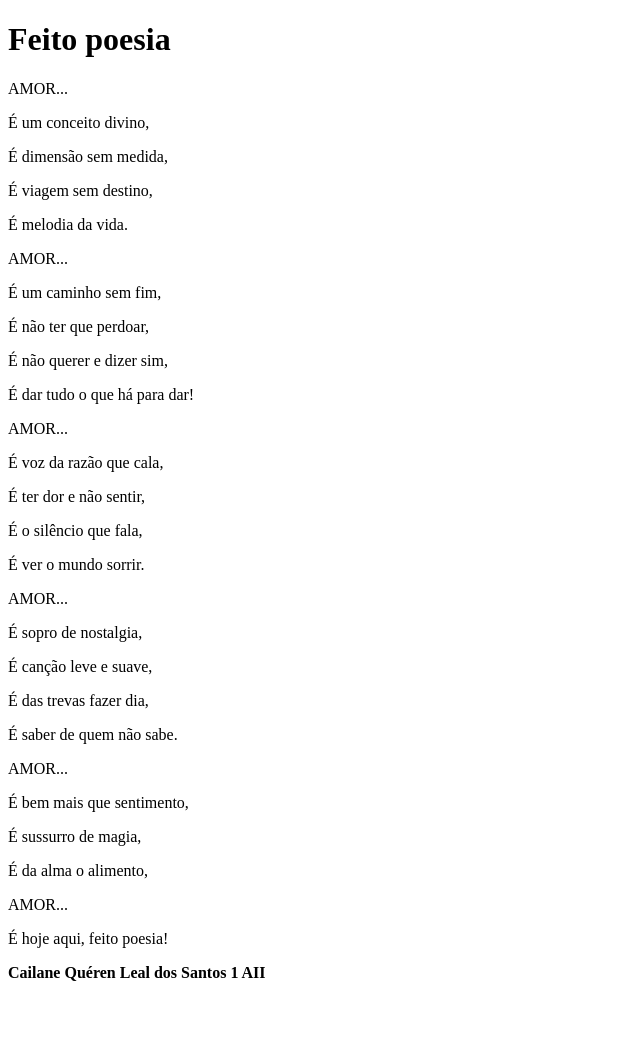
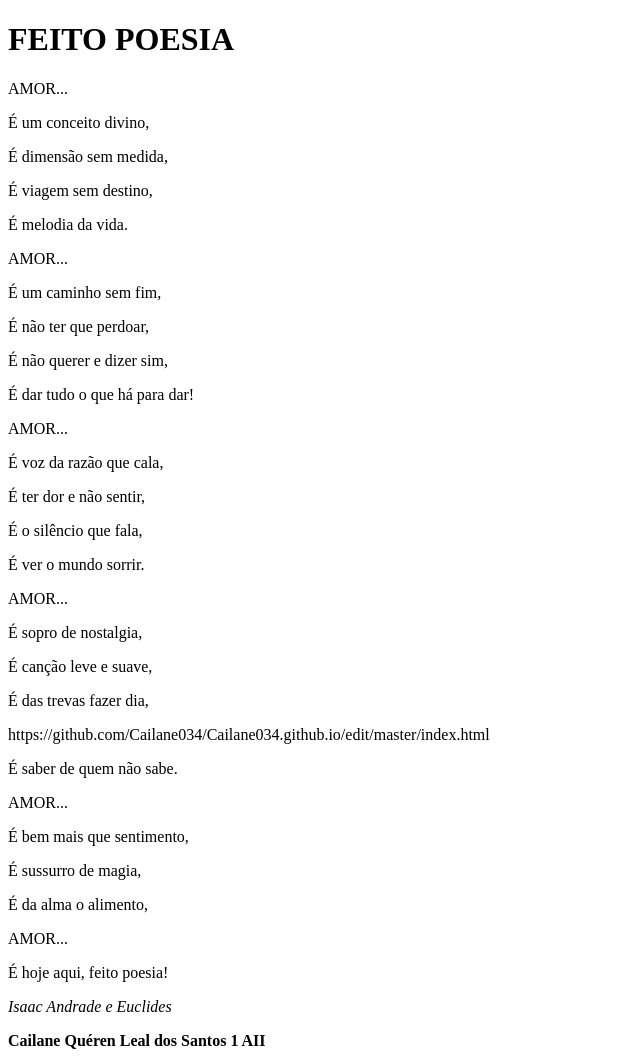
Before and after one commit to Cailane034/Cailane034.github.io, a plain HTML site: page index.html in a window 1280 px wide. Shown: the whole page, without its empty margins (0-640 px from the left). Before the commit the page ends 990 px from the top, so only its background shows below. Drawn offline with Linux system fonts and the light colour scheme.

Commit message:
Update index.html

```diff
--- a/index.html
+++ b/index.html
@@ -7,7 +7,7 @@
 </head>
 <body>
 
-    <h1>Feito poesia</h1>
+    <h1>FEITO POESIA</h1>
 
     <p>AMOR...</p>
     <p>É um conceito divino,</p>
@@ -27,7 +27,7 @@
     <p>AMOR...</p>
     <p>É sopro de nostalgia,</p>
     <p>É canção leve e suave,</p>
-    <p>É das trevas fazer dia,</p>
+    <p>É das trevas fazer dia,</p>https://github.com/Cailane034/Cailane034.github.io/edit/master/index.html
     <p>É saber de quem não sabe.</p>
     <p>AMOR...</p>
     <p>É bem mais que sentimento,</p>
@@ -36,6 +36,7 @@
     <p>AMOR...</p>
     <p>É hoje aqui, feito poesia!</p>
 
+    <p><address>Isaac Andrade e Euclides</address></p>
 
     <strong>Cailane Quéren Leal dos Santos 1 AII</strong>
 
```
